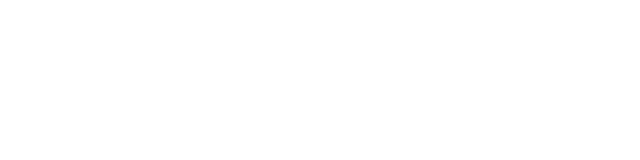
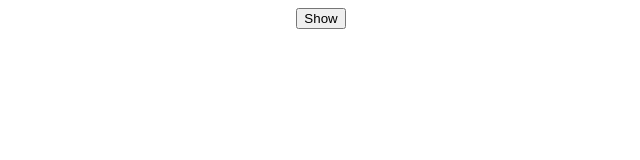
Before and after one commit to ecali/react-2022-course, a React (Create React App) app: page / in a window 1280 px wide. Shown: the top 160 px of the page, without its empty margins (319-959 px from the left). Built offline with nearby package versions, Linux system fonts and the light colour scheme.

Commit message:
simle custom hook

```diff
--- a/src/App.js
+++ b/src/App.js
@@ -1,8 +1,16 @@
 import "./App.css";
+import { useToggle } from "./useToggle";
 
 function App() {
+
+  const [isVisible, setIsVisible] = useToggle();
+
   return (
     <div className="App">
+      <button onClick={setIsVisible}>
+        {isVisible ? 'Hide' : 'Show'}
+      </button>
+      {isVisible && <h1>Hidden Text</h1>}
     </div>
   );
 }
--- /dev/null
+++ b/src/useToggle.js
@@ -0,0 +1,11 @@
+import { useState } from "react";
+
+export const useToggle = (initialVal = false) => {
+    const [state, setState] = useState(initialVal);
+
+    const toggle = () => {
+        setState(prev => !prev);
+    }
+
+    return [state, toggle];
+};
```
